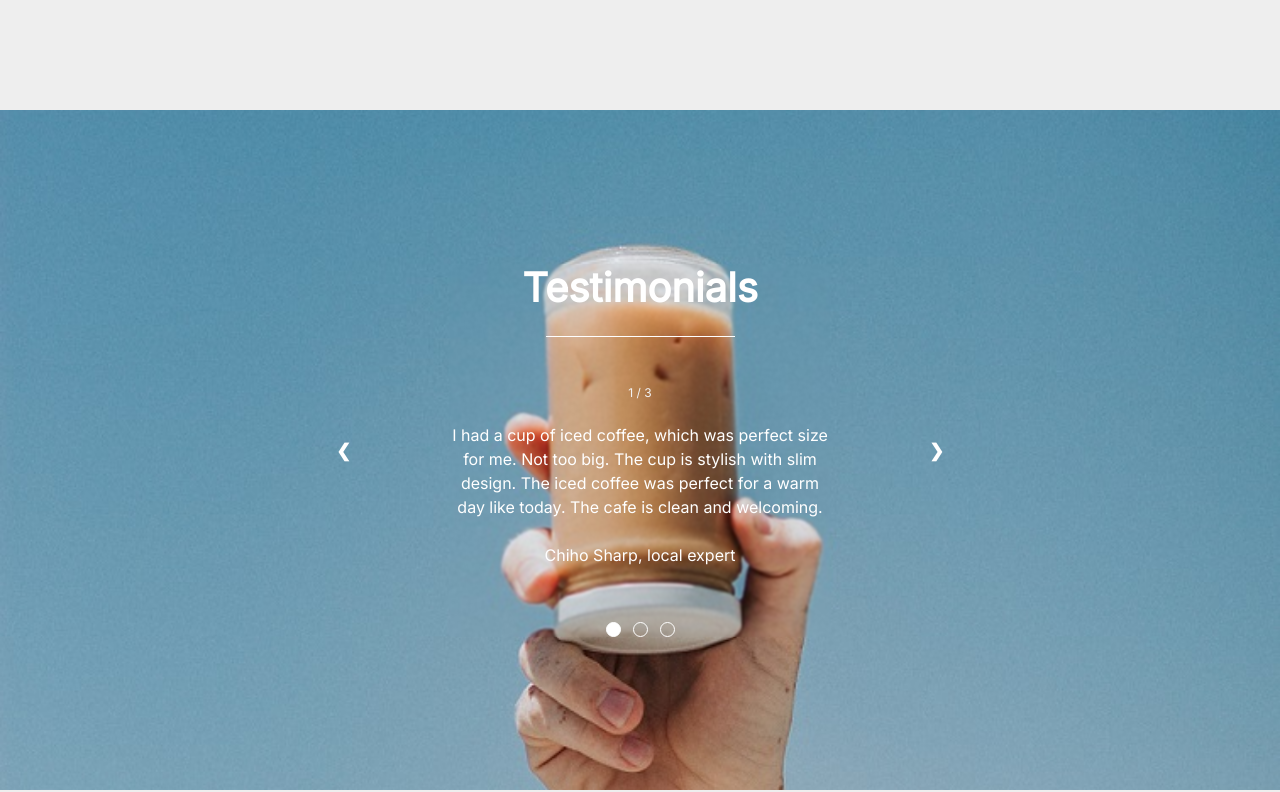
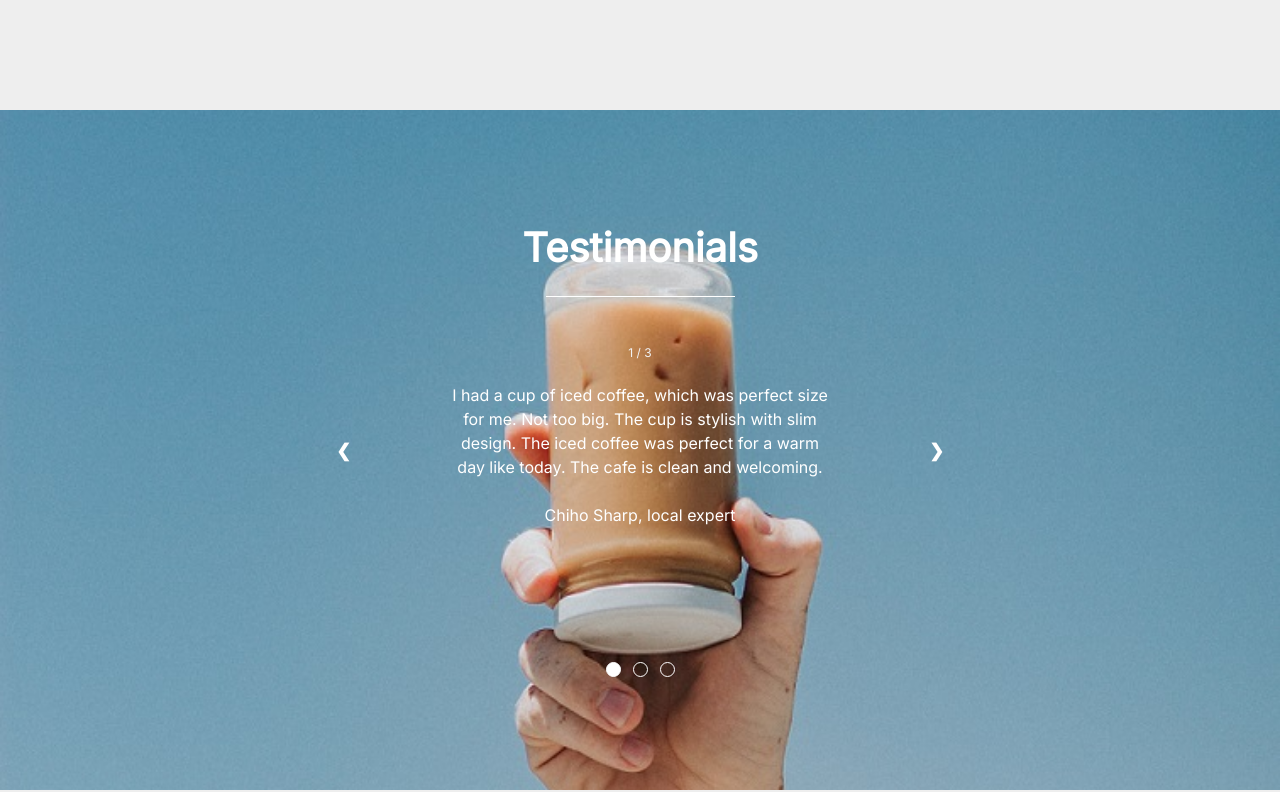
Before and after one commit to SanKukharchuk/the-coffee-roasters-origin, a plain HTML site: page index.html in a window 1280 px wide. Shown: the part 2771-3563 px from the top of the page. Drawn offline with Linux system fonts and the light colour scheme.

Commit message:
fix slider jump

```diff
--- a/style.css
+++ b/style.css
@@ -413,6 +413,7 @@ h3 {
 	align-items: center;
     display: flex;
 	height: 85vh;
+	position: relative;
 }
 
 .testimonials-content {
@@ -420,7 +421,7 @@ h3 {
     flex-direction: column;
     align-items: center;
     margin: 0 auto;
-	backdrop-filter: blur(1.2px);
+	height: 100%;
 }
 
 .testimonials-content .separator {
@@ -458,7 +459,9 @@ h3 {
 .testimonials-nav {
 	display: flex;
 	gap: 12px;
-	margin-top: 55px;
+	position: absolute;
+    bottom: 14.2vh;
+    top: auto;
 }
 
 
@@ -470,6 +473,7 @@ h3 {
 	display: flex;
 	align-items: center;
 	width: 100%;
+	height: 100%;
 }
 
 
```
